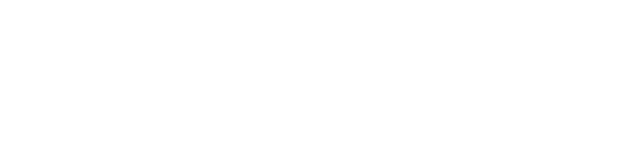
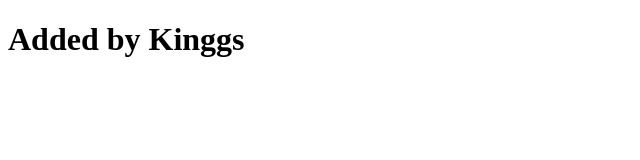
Before and after one commit to solomonakinbiyi/aptechgitclass, a plain HTML site: page index.html in a window 1280 px wide. Shown: the whole page, without its empty margins (0-640 px from the left). Drawn offline with Linux system fonts and the light colour scheme.

Commit message:
Added h1 element

```diff
--- a/index.html
+++ b/index.html
@@ -7,6 +7,8 @@
     <title>Document</title>
 </head>
 <body>
-
+    <h1>
+        Added by Kinggs
+    </h1>
 </body>
 </html>
```
